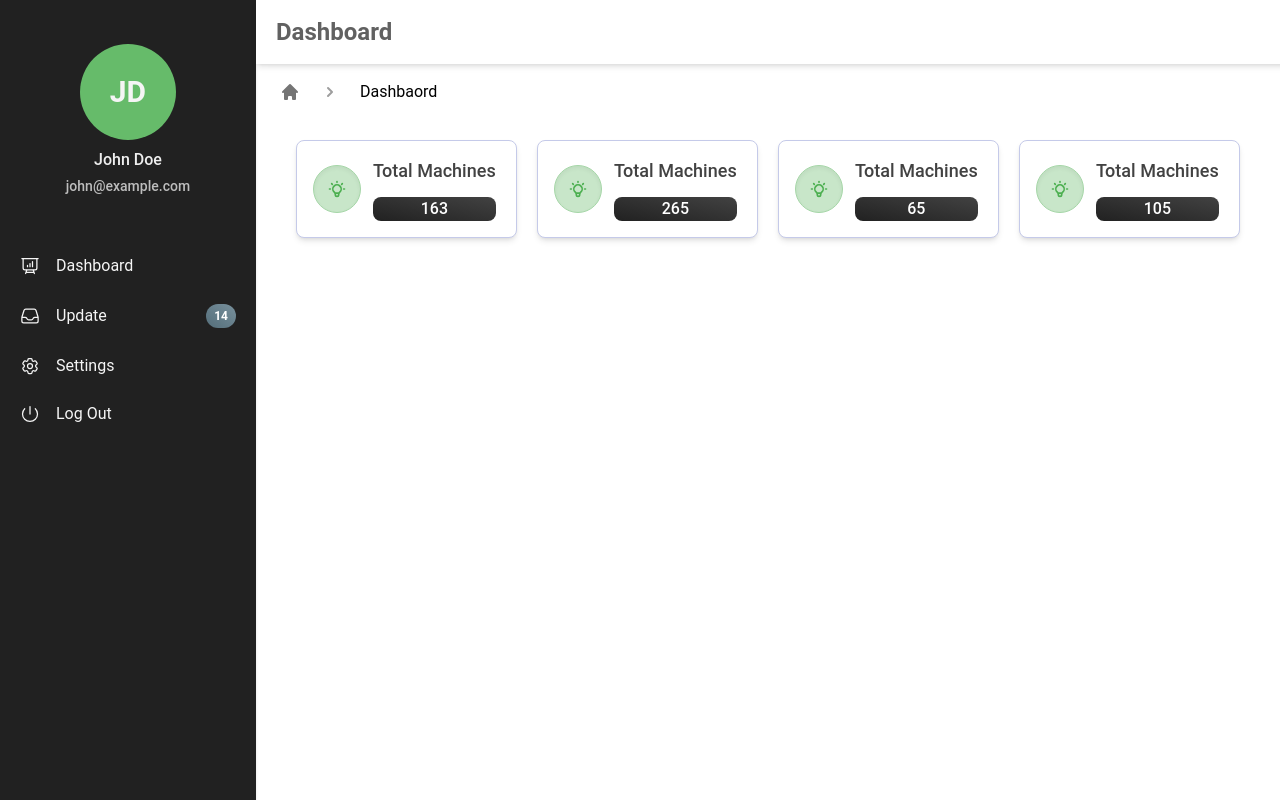
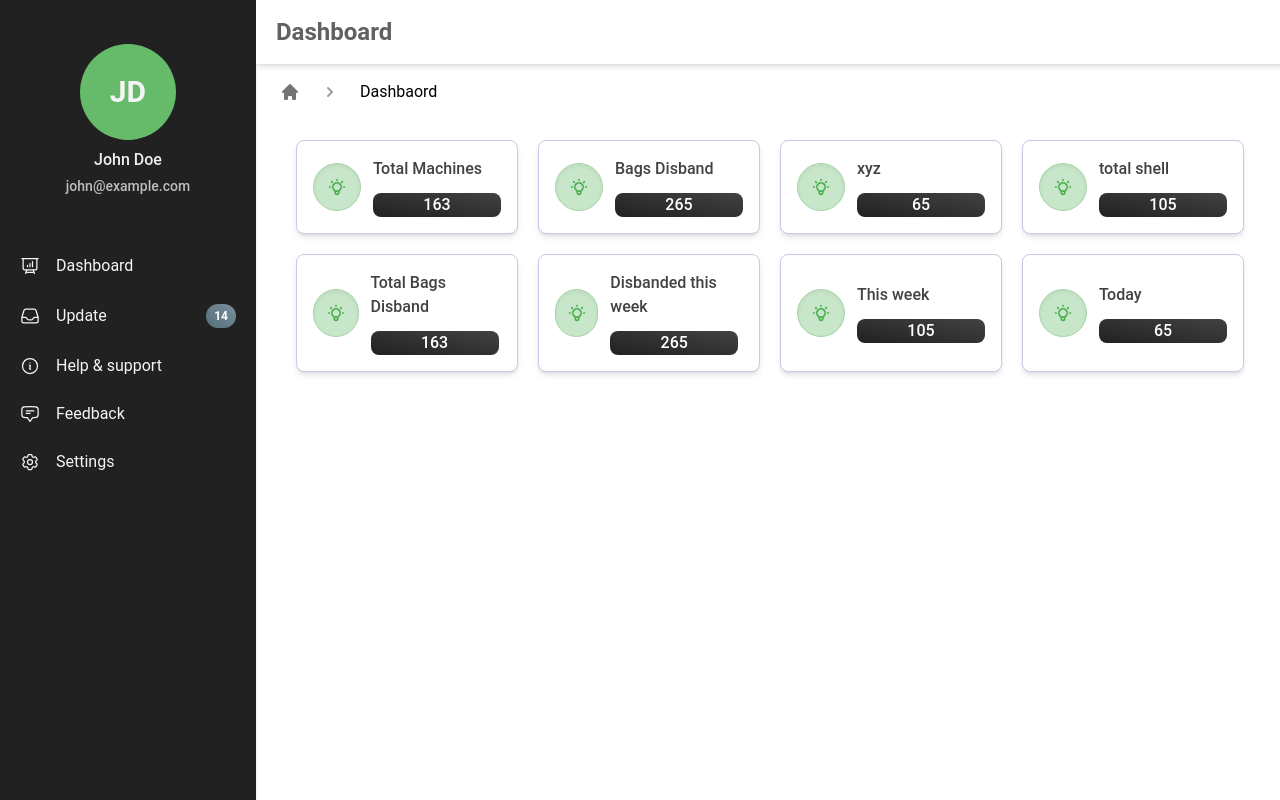
Before and after one commit to AeonixInnovations/Bag_Vending_Machine, a React (Create React App) app in the folder web_admin_typescript/: page /dashbaord in a window 1280 px wide. Built offline with nearby package versions, Linux system fonts and the light colour scheme.

Commit message:
FEAT: DashbOard charts box ui implemented

```diff
--- a/web_admin_typescript/package.json
+++ b/web_admin_typescript/package.json
@@ -14,10 +14,12 @@
     "@types/react-dom": "^18.2.7",
     "@types/socket.io": "^3.0.2",
     "@types/websocket": "^1.0.7",
+    "apexcharts": "^3.49.1",
     "axios": "^1.6.8",
     "dayjs": "^1.11.9",
     "firebase": "^10.12.0",
     "react": "^18.2.0",
+    "react-apexcharts": "^1.4.1",
     "react-dom": "^18.2.0",
     "react-router-dom": "^6.16.0",
     "react-scripts": "^5.0.1",
--- /dev/null
+++ b/web_admin_typescript/src/components/charts/lineChart/LineChart.tsx
@@ -0,0 +1,134 @@
+import {
+  Card,
+  CardBody,
+  CardHeader,
+  Typography,
+} from "@material-tailwind/react";
+import { Square3Stack3DIcon } from "@heroicons/react/24/outline";
+import ApexCharts from "apexcharts";
+
+// If you're using Next.js please use the dynamic import for react-apexcharts and remove the import from the top for the react-apexcharts
+// import dynamic from "next/dynamic";
+// const Chart = dynamic(() => import("react-apexcharts"), { ssr: false });
+
+const chartConfig = {
+  type: "line",
+  height: 240,
+  series: [
+    {
+      name: "Sales",
+      data: [50, 40, 300, 320, 500, 350, 200, 230, 500],
+    },
+  ],
+  options: {
+    chart: {
+      toolbar: {
+        show: false,
+      },
+    },
+    title: {
+      show: "",
+    },
+    dataLabels: {
+      enabled: false,
+    },
+    colors: ["#020617"],
+    stroke: {
+      lineCap: "round",
+      curve: "smooth",
+    },
+    markers: {
+      size: 0,
+    },
+    xaxis: {
+      axisTicks: {
+        show: false,
+      },
+      axisBorder: {
+        show: false,
+      },
+      labels: {
+        style: {
+          colors: "#616161",
+          fontSize: "12px",
+          fontFamily: "inherit",
+          fontWeight: 400,
+        },
+      },
+      categories: [
+        "Apr",
+        "May",
+        "Jun",
+        "Jul",
+        "Aug",
+        "Sep",
+        "Oct",
+        "Nov",
+        "Dec",
+      ],
+    },
+    yaxis: {
+      labels: {
+        style: {
+          colors: "#616161",
+          fontSize: "12px",
+          fontFamily: "inherit",
+          fontWeight: 400,
+        },
+      },
+    },
+    grid: {
+      show: true,
+      borderColor: "#dddddd",
+      strokeDashArray: 5,
+      xaxis: {
+        lines: {
+          show: true,
+        },
+      },
+      padding: {
+        top: 5,
+        right: 20,
+      },
+    },
+    fill: {
+      opacity: 0.8,
+    },
+    tooltip: {
+      theme: "dark",
+    },
+  },
+};
+
+export default function Example() {
+  return (
+    <Card>
+      {/* <CardHeader
+        floated={false}
+        shadow={false}
+        color="transparent"
+        className="flex flex-col gap-4 rounded-none md:flex-row md:items-center"
+      >
+        <div className="w-max rounded-lg bg-gray-900 p-5 text-white">
+          <Square3Stack3DIcon className="h-6 w-6" />
+        </div>
+        <div>
+          <Typography variant="h6" color="blue-gray">
+            Line Chart
+          </Typography>
+          <Typography
+            variant="small"
+            color="gray"
+            className="max-w-sm font-normal"
+          >
+            Visualize your data in a simple way using the
+            @material-tailwind/react chart plugin.
+          </Typography>
+        </div>
+      </CardHeader>
+      <CardBody className="px-2 pb-0">
+        <ApexCharts {...chartConfig} />
+      </CardBody> */}
+    </Card>
+  );
+}
--- a/web_admin_typescript/src/components/pages/dashboard/DashBoard.tsx
+++ b/web_admin_typescript/src/components/pages/dashboard/DashBoard.tsx
@@ -1,16 +1,14 @@
 import React from "react";
 import Layout from "../../layout/Layout";
 import SmallCard from "../../shared/smallCard/SmallCard";
+import LineChartComponent from "../../charts/lineChart/LineChart";
+import DashboardTopStats from "../../shared/dashboardTopStats/DashboardTopStats";
 
 const DashBoard = () => {
   return (
     <Layout>
-      <div className="flex justify-between px-10 gap-5 mt-5">
-        <SmallCard title={"Total Machines"} count={163} />
-        <SmallCard title={"Total Machines"} count={265} />
-        <SmallCard title={"Total Machines"} count={65} />
-        <SmallCard title={"Total Machines"} count={105} />
-      </div>
+      <DashboardTopStats />
+      <div className="">{/* <LineChartComponent /> */}</div>
     </Layout>
   );
 };
--- /dev/null
+++ b/web_admin_typescript/src/components/shared/dashboardTopStats/DashboardTopStats.tsx
@@ -0,0 +1,33 @@
+import React from "react";
+import SmallCard from "../smallCard/SmallCard";
+
+const DashboardTopStats = () => {
+  const rows = [
+    [
+      { title: "Total Machines", count: 163 },
+      { title: "Bags Disband", count: 265 },
+      { title: "xyz", count: 65 },
+      { title: "total shell", count: 105 },
+    ],
+    [
+      { title: "Total Bags Disband", count: 163 },
+      { title: "Disbanded this week", count: 265 },
+      { title: "This week", count: 105 },
+      { title: "Today", count: 65 },
+    ],
+  ];
+
+  return (
+    <>
+      {rows.map((row, rowIndex) => (
+        <div key={rowIndex} className="flex justify-between px-10 gap-5 mt-5">
+          {row.map((card, cardIndex) => (
+            <SmallCard key={cardIndex} title={card.title} count={card.count} />
+          ))}
+        </div>
+      ))}
+    </>
+  );
+};
+
+export default DashboardTopStats;
--- a/web_admin_typescript/src/components/shared/sidebar/SIdeBar.tsx
+++ b/web_admin_typescript/src/components/shared/sidebar/SIdeBar.tsx
@@ -8,8 +8,10 @@ import {
   ListItemSuffix,
 } from "@material-tailwind/react";
 import {
+  ChatBubbleBottomCenterTextIcon,
   Cog6ToothIcon,
   InboxIcon,
+  InformationCircleIcon,
   PowerIcon,
   PresentationChartBarIcon,
   ShoppingBagIcon,
@@ -60,16 +62,28 @@ const SideBar = () => {
           </Link>
           <ListItem className="text-gray-100">
             <ListItemPrefix>
+              <InformationCircleIcon className="h-5 w-5" />
+            </ListItemPrefix>
+            Help & support
+          </ListItem>
+          <ListItem className="text-gray-100">
+            <ListItemPrefix>
+              <ChatBubbleBottomCenterTextIcon className="h-5 w-5" />
+            </ListItemPrefix>
+            Feedback
+          </ListItem>
+          <ListItem className="text-gray-100">
+            <ListItemPrefix>
               <Cog6ToothIcon className="h-5 w-5" />
             </ListItemPrefix>
             Settings
           </ListItem>
-          <ListItem className="text-gray-100">
+          {/* <ListItem className="text-gray-100">
             <ListItemPrefix>
               <PowerIcon className="h-5 w-5" />
             </ListItemPrefix>
             Log Out
-          </ListItem>
+          </ListItem> */}
         </List>
       </div>
     </>
--- a/web_admin_typescript/src/components/shared/smallCard/SmallCard.tsx
+++ b/web_admin_typescript/src/components/shared/smallCard/SmallCard.tsx
@@ -24,10 +24,12 @@ const SmallCard = ({ title, count }: any) => {
         </svg>
       </div>
       <div className="f">
-        <h5 className="mb-3 text-lg font-medium text-gray-800">{title}</h5>
+        <h5 className="mb-3 text-md text-start font-medium text-gray-800">
+          {title}
+        </h5>
         <Chip
           variant="gradient"
-          className="text-base p-0 font-medium"
+          className="test-sm md:text-base p-0 font-medium w-32"
           value={count}
         />
         {/* <Chip
```
Also changed, not shown: 1 other file (tests, documents, lock files or other folders).
